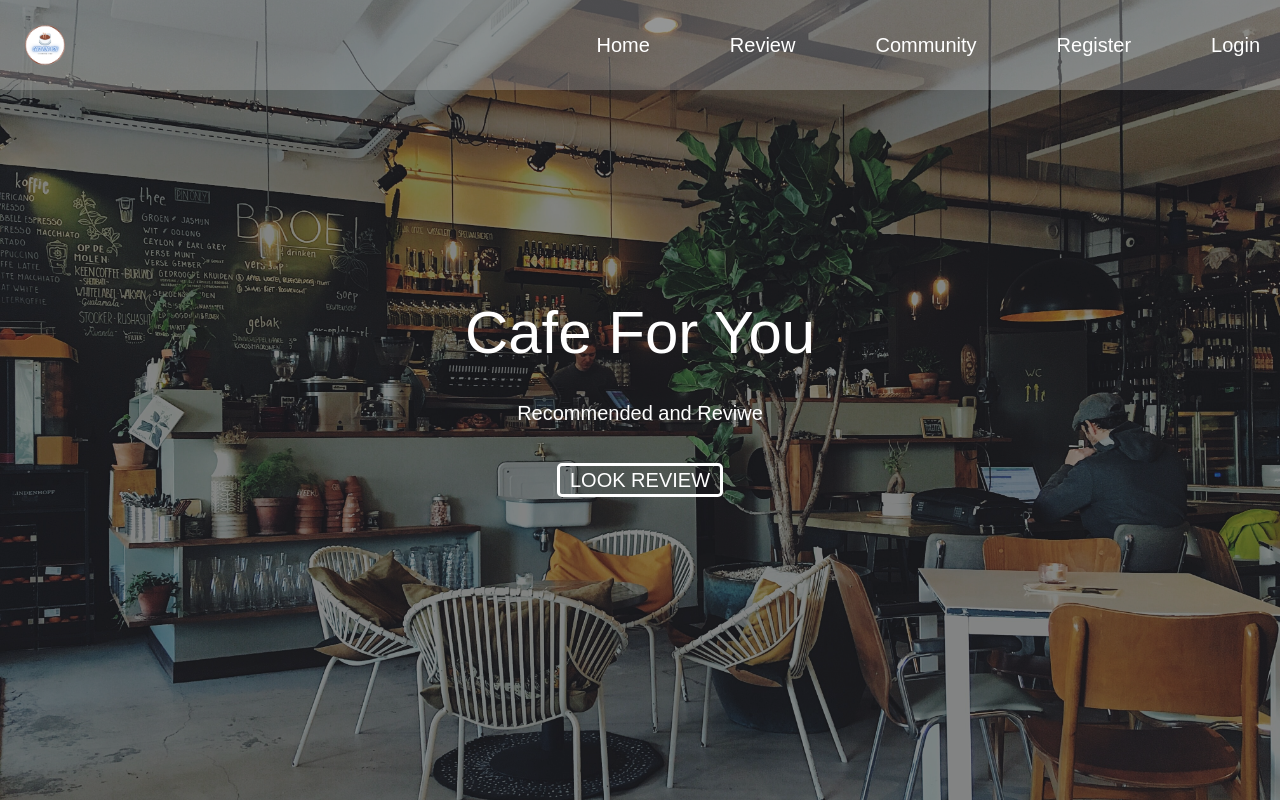
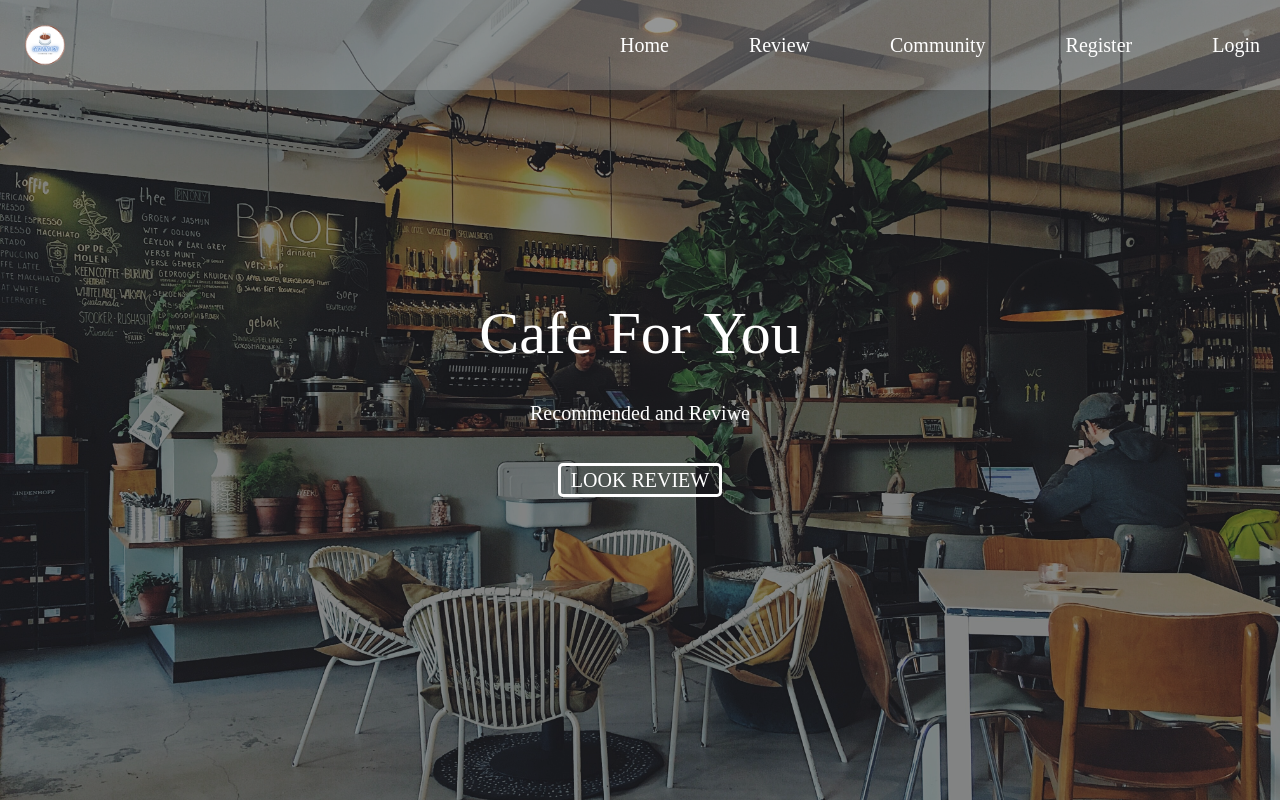
Before and after one commit to wiraphan123/Cafeforyou, a React (Create React App) app: page / in a window 1280 px wide. Shown: the top 802 px of the page. Built offline with nearby package versions, Linux system fonts and the light colour scheme; a web font is replaced by a local one.

Commit message:
edit GlobalStyles.js

```diff
--- a/src/components/GlobalStyle.js
+++ b/src/components/GlobalStyle.js
@@ -1,13 +1,14 @@
 import { createGlobalStyle } from 'styled-components'
 import { reset } from 'styled-reset'
+
 const GlobalStyle = createGlobalStyle`
   ${reset}
   html,body,#root{
     height:100vh;
     width:100%;
-    font-family: 'Kanit',sans-serif;
+    font-family: 'Josefin Slab', serif;
     font-size: 20px;
-    /* scroll-behavior: smooth; */
+    scroll-behavior: smooth;
   }
   a {
     text-decoration: none;
```
